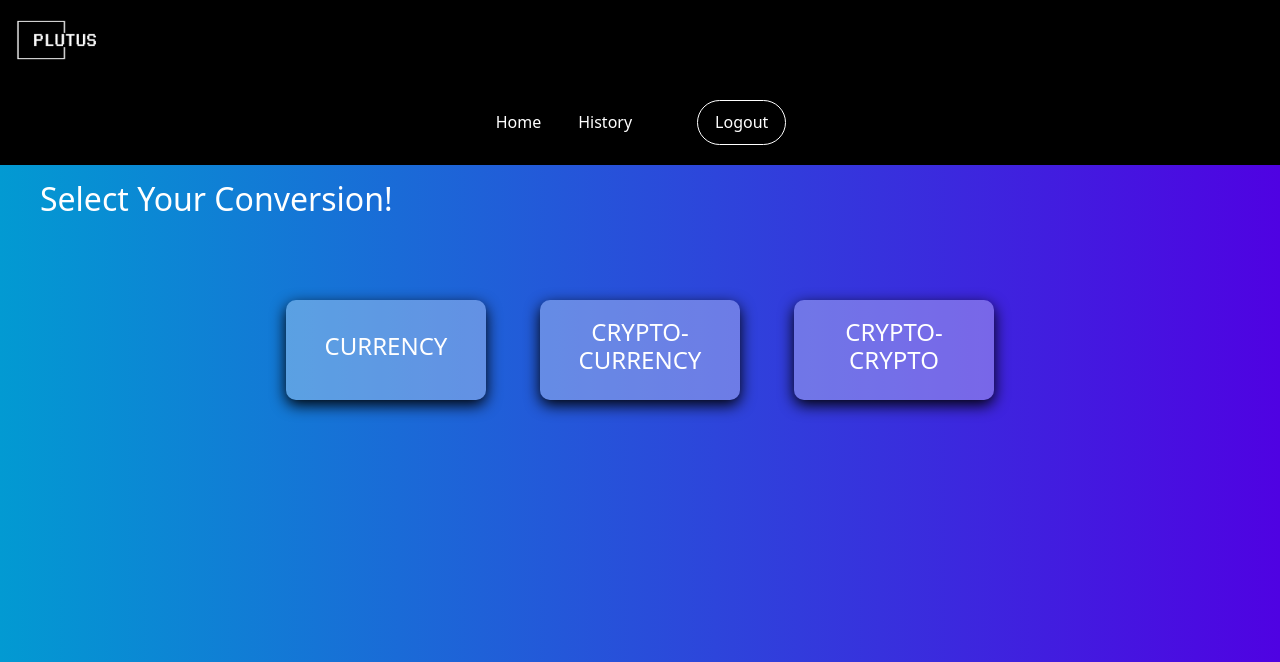
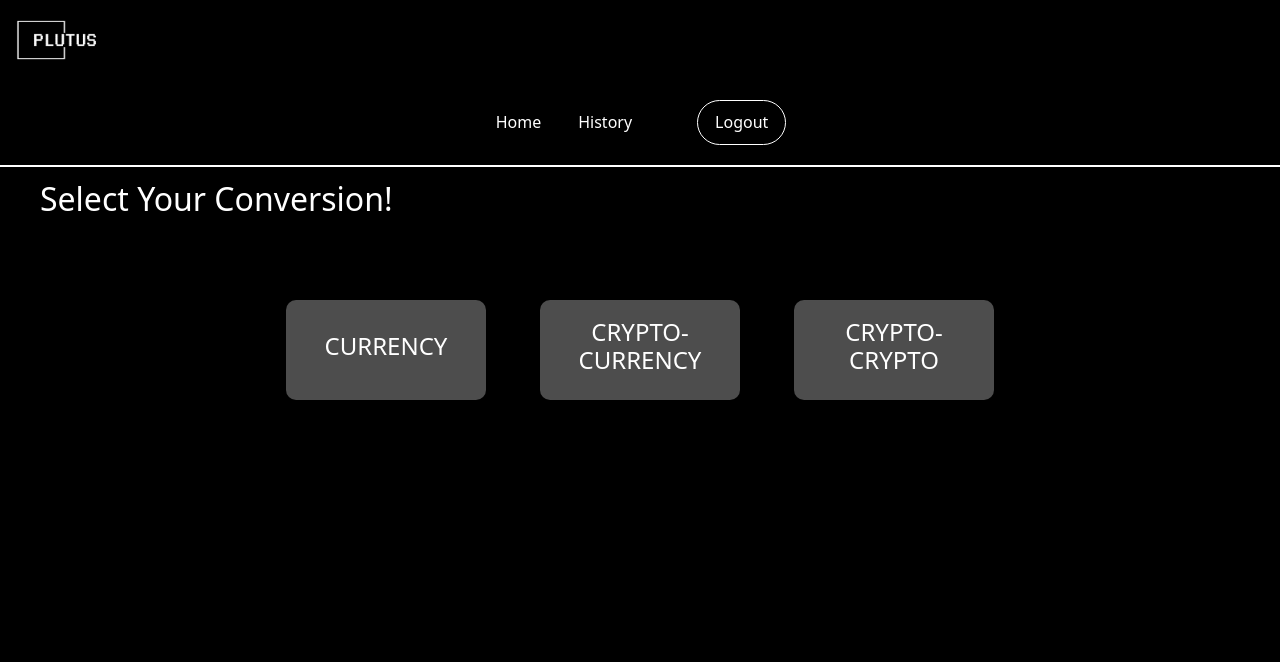
Before and after one commit to kaveendran/currency_converter, a Flask app: page /home in a window 1280 px wide. Shown: the top 662 px of the page. Run offline with Flask 3, Linux system fonts and the light colour scheme.

Commit message:
minor color changes

```diff
--- a/templates/history.html
+++ b/templates/history.html
@@ -58,7 +58,7 @@
 
 <h3 style="margin-top: 100px; color: white; margin-left: 10px;">History</h3>
 
-<table class="table table-dark table-striped table-bordered table-hover" style="margin-top: 20px; padding:10px;">
+<table class="table  table-striped table-bordered table-hover" style="margin-top: 20px; padding:10px;">
   <thead class="table-primary">
     <tr>
 
@@ -142,6 +142,7 @@
         background-color: rgb(0, 0, 0);
         flex-wrap: wrap;
         flex-shrink: 100px;
+        border-bottom: 2px solid white;
       }
 
       a {
@@ -158,8 +159,9 @@
       }
       body {
         background: rgb(2, 0, 36);
+        background-color: #000000;
 
-        background: linear-gradient(to right, #029ad2, #4f02e2);
+
       }
     </style>
   </body>
--- a/templates/home.html
+++ b/templates/home.html
@@ -109,7 +109,7 @@
 
     <style>
       .containerfull:hover {
-        background-color: rgb(0, 0, 0);
+        background-color: rgb(255, 255, 255,0.5);
       }
       a:link {
         color: rgb(255, 255, 255, 0);
@@ -152,6 +152,7 @@
         background-color: rgb(0, 0, 0);
         flex-wrap: wrap;
         flex-shrink: 100px;
+        border-bottom:2px  solid white;
       }
 
       a {
@@ -168,8 +169,9 @@
       }
       body {
         background: rgb(2, 0, 36);
+        background-color: #000000;
 
-        background: linear-gradient(to right, #029ad2, #4f02e2);
+
       }
     </style>
   </body>
```
